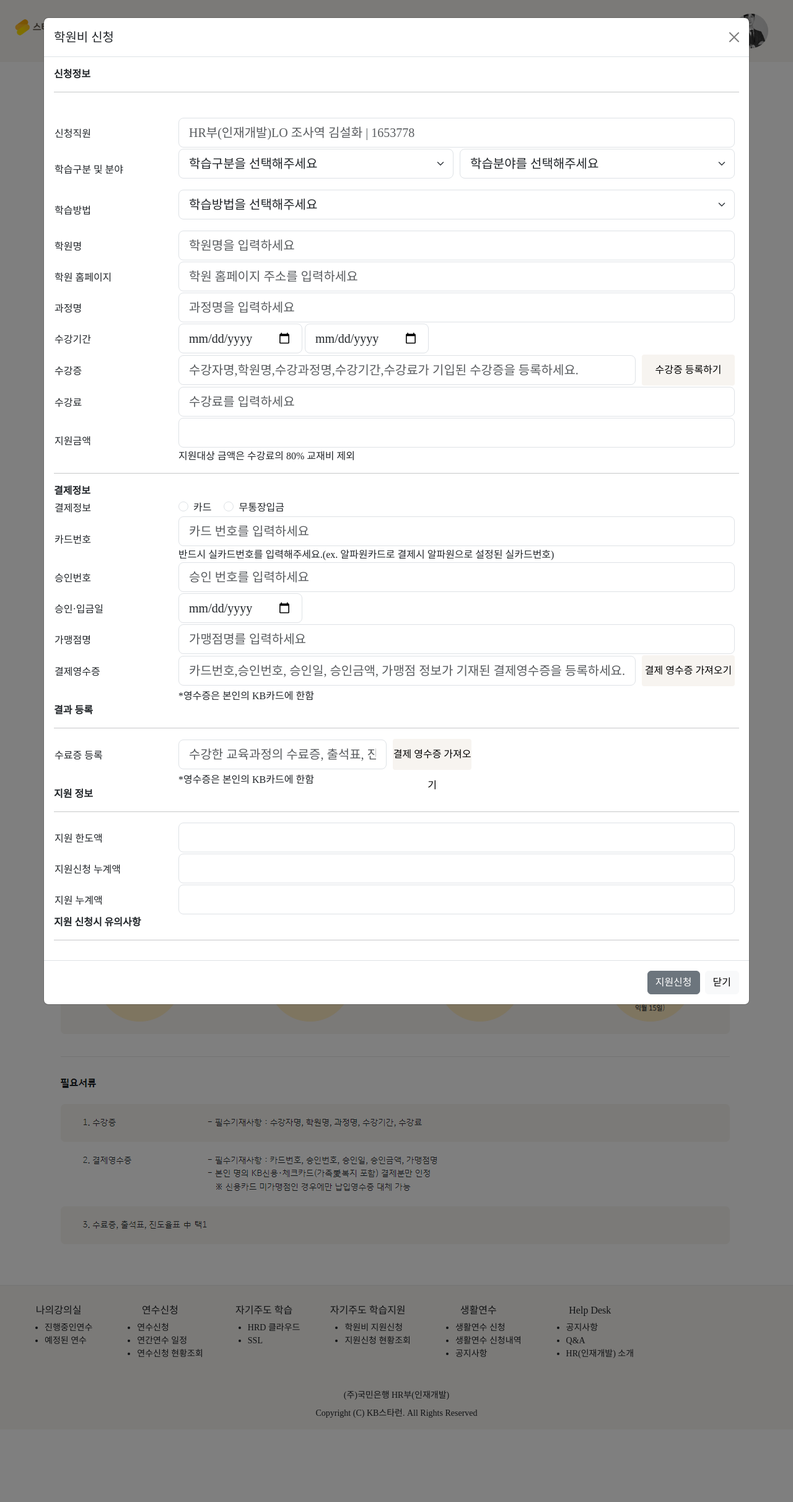
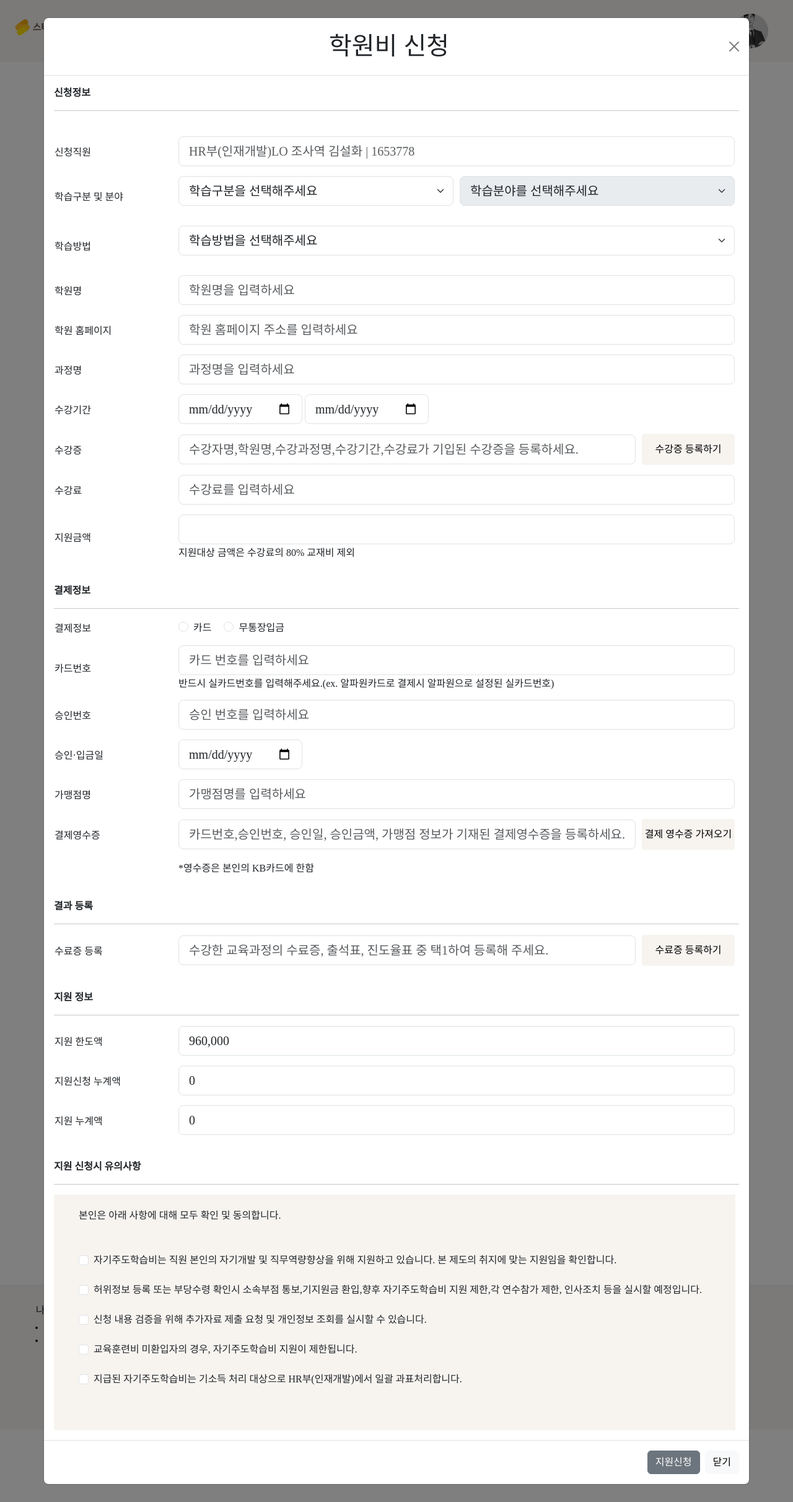
Before and after one commit to BancaKim/Starlearn2, a Java web app: page /tuition_refund/tuition_refund in a window 1280 px wide, after a click on "지원신청". Shown: the whole page at 62% size. Run offline with Spring Boot 4, a stand-in JSP engine, Linux system fonts and the light colour scheme; the project's own start-up code is not run, and a stand-in starts its controllers and pages; some web fonts are replaced.

Commit message:
hankwonbi jiwon ver1

```diff
--- a/src/main/webapp/WEB-INF/views/tuition_refund/tuition_refund.jsp
+++ b/src/main/webapp/WEB-INF/views/tuition_refund/tuition_refund.jsp
@@ -92,6 +92,18 @@
         	width: 900px;
         	height: 60p;
         }
+        #caution{
+            position: relative;
+   			min-height: 68px;
+    		padding: 22px 40px;
+    		background-color: #f7f4f0;
+        	width:1100px;
+        	height : 380px;
+
+        }
+       table tr td {
+		    padding-bottom: 15px; /* 원하는 간격 크기로 설정 */
+		}
 
     </style>
 </head>
@@ -125,7 +137,7 @@
   <div class="modal-dialog modal-xl">
     <div class="modal-content">
       <div class="modal-header">
-       <h1 class="modal-title fs-5 center-text" id="staticBackdropLabel">학원비 신청</h1>
+       <h1 class="modal-title fs-7 center-text" id="staticBackdropLabel" style="text-align: center;  flex: 1;">학원비 신청</h1>
         <button type="button" class="btn-close" data-bs-dismiss="modal" aria-label="Close"></button>
       </div>
       <div class="modal-body">
@@ -144,23 +156,50 @@
 	            <td class="subject">학습구분 및 분야</td>
 	            <td >
 	                <div class="flex-container">
-	                    <select class="form-select form-select-lg mb-3" aria-label="Large select example">
+						<select id="categorySelect" name="categorySelect" class="form-select form-select-lg mb-3" aria-label="Large select example" onchange="handleCategoryChange()">
 					        <option selected disabled>학습구분을 선택해주세요</option>
 					        <option value="외국어">외국어</option>
 					        <option value="IT">IT</option>
 					    </select>
-	                    <select class="form-select form-select-lg mb-3" aria-label="Large select example">
+
+			    		<select id="subCategorySelect" name="subCategorySelect" class="form-select form-select-lg mb-3" aria-label="Large select example" disabled>
 			        		<option selected disabled>학습분야를 선택해주세요</option>
-	                        <option value="외국어">외국어</option>
-	                        <option value="IT">IT</option>
 			   			 </select>
 			</div>
+
+			<script>
+			 function handleCategoryChange() {
+			        var category = document.getElementById("categorySelect").value;
+			        var subCategorySelect = document.getElementById("subCategorySelect");
+
+			        // Clear the current options
+			        subCategorySelect.innerHTML = '<option selected disabled>학습분야를 선택해주세요</option>';
+
+			        if (category === "IT") {
+			            addOptions(subCategorySelect, ["프로그래밍", "데이터", "AI", "등급자격증(ICT관련)", "기타"]);
+			        } else if (category === "외국어") {
+			            addOptions(subCategorySelect, ["영어", "일어", "중국어", "기타"]);
+			        }
+
+			        // Enable the subCategorySelect
+			        subCategorySelect.disabled = false;
+			    }
+
+			    function addOptions(selectElement, options) {
+			        options.forEach(function(option) {
+			            var newOption = document.createElement("option");
+			            newOption.value = option;
+			            newOption.text = option;
+			            selectElement.appendChild(newOption);
+			        });
+			    }
+			</script>
 	            </td>
        		 </tr>
        		 <tr>
        			<td class="subject">학습방법</td>
        			<td class="form">
-       				<select class="form-select form-select-lg mb-3" aria-label="Large select example">
+       				<select class="form-select form-select-lg mb-3 " aria-label="Large select example">
        				  <option selected disabled>학습방법을 선택해주세요</option>
 					  <option value="학원수강">학원수강</option>
 					  <option value="인터넷수강">인터넷수강</option>
@@ -268,25 +307,28 @@
 				    // 수강료 입력이 변경될 때마다 호출되는 함수
 				    academy_price.addEventListener('input', function() {
 				        // 입력된 수강료 가져오기
-				        const price = parseFloat(this.value);
+				        const price = parseFloat(this.value.replace(/,/g, ''));
 
 				        // 수강료가 숫자이고 유효할 경우
 				        if (!isNaN(price) && price >= 0) {
 				            // 지원금액 계산 (수강료의 80%)
 				            const refund = price * 0.8;
 
-				            // 계산된 지원금액을 지원금액 입력 필드에 출력
-				            refund_price.value = refund;
+				            // 계산된 지원금액을 지원금액 입력 필드에 쉼표를 추가하여 출력
+				            refund_price.value = refund.toLocaleString('ko-KR');
 				        } else {
 				            // 유효하지 않은 입력이거나 빈 문자열인 경우
 				            refund_price.value = ''; // 입력 필드 비우기
 				        }
+
+				        // 입력 필드에 쉼표 추가하여 출력
+				        this.value = price.toLocaleString('ko-KR');
 				    });
 				</script>
-
        	</table>
+       	  <br>
+       	  <span style="font-weight: bold;">결제정보</span>
        	  <hr>
-       	  <span style="font-weight: bold;">결제정보</span>
        	 <table>
        	 <tr>
        	 	<td class="subject">결제정보</td>
@@ -334,7 +376,7 @@
        		</tr>
        		<tr >
        			<td class="subject">결제영수증</td>
-       			<td class="d-flex align-items-center">
+       			<td class="d-flex align-items-center form">
        				<input id="receipt-name" class="form-control form-control-lg" type="text" placeholder="카드번호,승인번호, 승인일, 승인금액, 가맹점 정보가 기재된 결제영수증을 등록하세요." readonly>
                     <label class="receipt-file-button file-button" for="receipt-file">결제 영수증 가져오기</label>
                     <input type="file" id="receipt-file" name="receipt-file" style="display: none;" onchange="updateReceiptName(this)">
@@ -354,57 +396,88 @@
        		</tr>
 
        	 </table>
-
+       	  <br>
        	  <span style="font-weight: bold;">결과 등록</span>
        	  <hr>
        	 <table>
-       		<tr >
+       		<tr>
 			    <td class="subject">수료증 등록</td>
-       			<td class="d-flex align-items-center">
-       				<input id="certificates-name" class="form-control form-control-lg" type="text" placeholder="수강한 교육과정의 수료증, 출석표, 진도율표 中 택1하여 등록해 주세요." readonly>
-                    <label class="certificates-file-button file-button" for="certificates-file">결제 영수증 가져오기</label>
+			    <td class="d-flex align-items-center form">
+			        <input id="certificates-name" class="form-control form-control-lg" type="text" placeholder="수강한 교육과정의 수료증, 출석표, 진도율표 중 택1하여 등록해 주세요." readonly>
+			        <label class="certificates-file-button file-button" for="certificates-file">수료증 등록하기</label>
 			        <input type="file" id="certificates-file" name="certificates-file" style="display: none;" onchange="updateCertificatesName(this)">
 			    </td>
-				<tr>
-					<td></td>
-					<td>
-						<div>*영수증은 본인의 KB카드에 한함</div>
-					</td>
-				<tr>
+			</tr>
 		<script>
 		    function updateCertificatesName(input) {
 		        const fileName = input.files[0].name;
 		        document.getElementById('certificates-name').value = fileName;
 		    }
 		</script>
-       		</tr>
 
        	 </table>
+			 <br>
        	  <span style="font-weight: bold;">지원 정보</span>
        	  <hr>
        	 <table>
        		<tr >
        			<td class="subject">지원 한도액</td>
        			<td class="form">
-       				<input class="form-control form-control-lg" type="text" aria-label="960,000" aria-label=".form-control-lg example" readonly>
+       				<input class="form-control form-control-lg" type="text" value="960,000" aria-label=".form-control-lg example" readonly>
 				</td>
        		</tr>
+
        		<tr >
        			<td class="subject">지원신청 누계액</td>
        			<td class="form">
-       				<input class="form-control form-control-lg" type="text" aria-label="0" aria-label=".form-control-lg example" readonly>
+       				<input class="form-control form-control-lg" type="text"  value="0" aria-label=".form-control-lg example" readonly>
 				</td>
        		</tr>
+
        		<tr >
        			<td class="subject">지원 누계액</td>
        			<td class="form">
-       				<input class="form-control form-control-lg" type="text" aria-label="0" aria-label=".form-control-lg example" readonly>
+       				<input class="form-control form-control-lg" type="text"  value="0" aria-label=".form-control-lg example" readonly>
 				</td>
        		</tr>
 
        	 </table>
+       	  <br>
        	  <span style="font-weight: bold;">지원 신청시 유의사항</span>
        	  <hr>
+       	  <div id="caution">
+       	  	<div>본인은 아래 사항에 대해 모두 확인 및 동의합니다.</div><br><br>
+       	  	<div class="form-check">
+			  <input class="form-check-input" type="checkbox" value="" id="caution1">
+			  <label class="form-check-label" for="caution1">
+			   자기주도학습비는 직원 본인의 자기개발 및 직무역량향상을 위해 지원하고 있습니다. 본 제도의 취지에 맞는 지원임을 확인합니다.
+			  </label>
+			  <br>
+			  <br>
+			  <input class="form-check-input" type="checkbox" value="" id="caution2">
+			  <label class="form-check-label" for="caution2">
+			    허위정보 등록 또는 부당수령 확인시 소속부점 통보,기지원금 환입,향후 자기주도학습비 지원 제한,각 연수참가 제한, 인사조치 등을 실시할 예정입니다.
+			  </label>
+			  <br>
+			  <br>
+			  <input class="form-check-input" type="checkbox" value="" id="caution3">
+			  <label class="form-check-label" for="caution3">
+			    신청 내용 검증을 위해 추가자료 제출 요청 및 개인정보 조회를 실시할 수 있습니다.
+			  </label>
+			  <br>
+			  <br>
+			  <input class="form-check-input" type="checkbox" value="" id="caution4">
+			  <label class="form-check-label" for="caution4">
+			    교육훈련비 미환입자의 경우, 자기주도학습비 지원이 제한됩니다.
+			  </label>
+			  <br>
+			  <br>
+			  <input class="form-check-input" type="checkbox" value="" id="caution5">
+			  <label class="form-check-label" for="caution5">
+			    지급된 자기주도학습비는 기소득 처리 대상으로 HR부(인재개발)에서 일괄 과표처리합니다.
+			  </label>
+			</div>
+       	  </div>
 
        </div>
       </div>
```
Also changed, not shown: 2 other files. Lines whose indentation alone changed are shown as unchanged.
